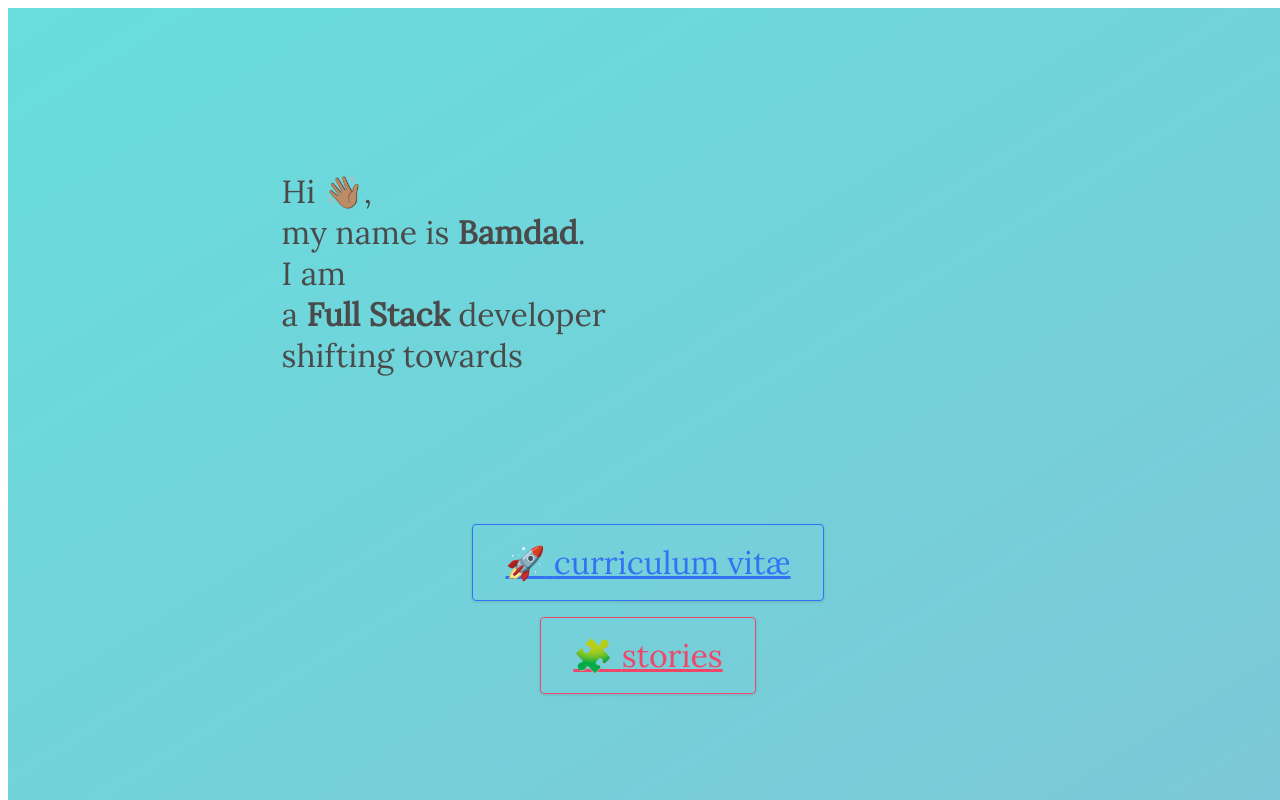
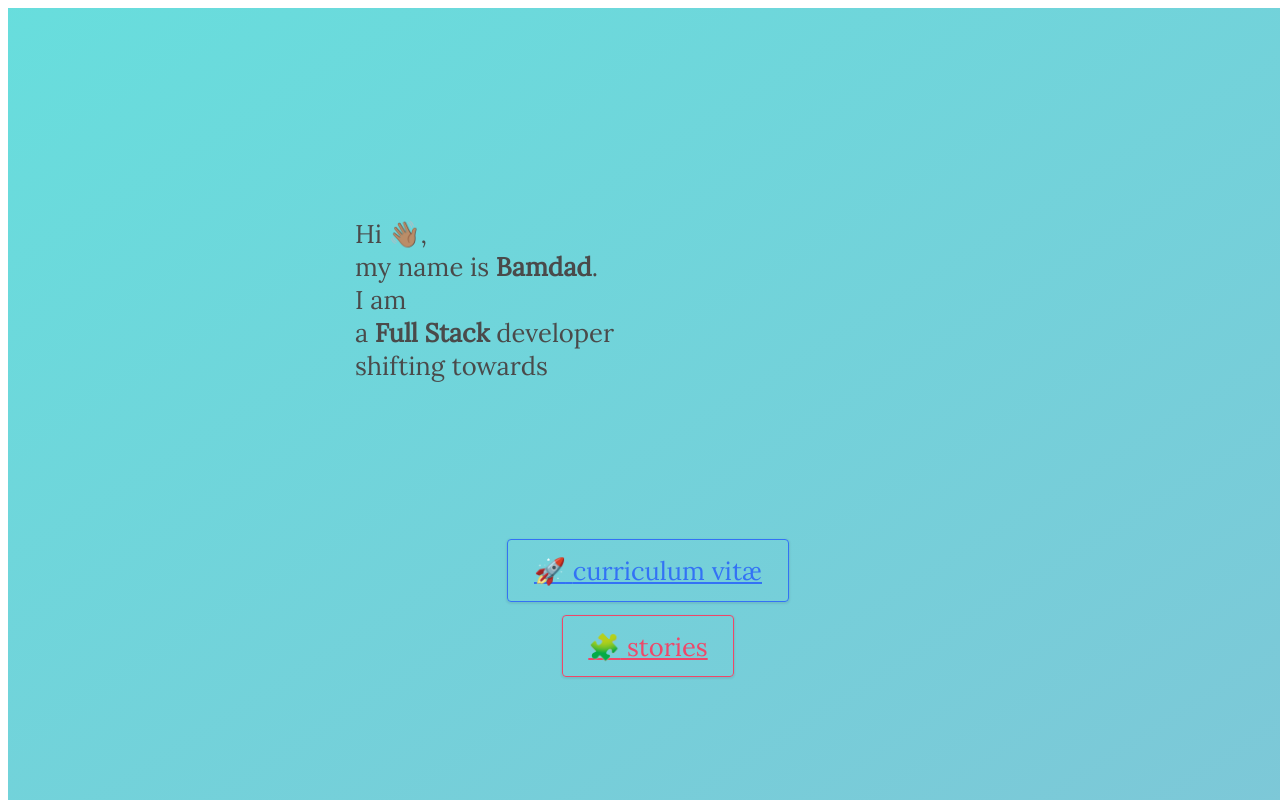
Before and after one commit to bamdadfr/bamdad.fr, a Next.js app: page / in a window 1280 px wide. Built offline with nearby package versions, Linux system fonts and the light colour scheme.

Commit message:
perf(styles): add smaller font sizes for big screens

```diff
--- a/src/app/styles/breakpoints.js
+++ b/src/app/styles/breakpoints.js
@@ -1,3 +1,6 @@
+/**
+ * @description breakpoints in pixels
+ */
 export const Breakpoints = {
     'mobile': 360,
     'phablet': 640,
--- a/src/app/styles/global.js
+++ b/src/app/styles/global.js
@@ -11,7 +11,7 @@ export const Global = createGlobalStyle`
         color: ${Theme.colors.primary};
 
         @media screen and (max-width: ${Breakpoints.mobile - 1}px) {
-            font-size: 1em;
+            font-size: 1.1em;
         }
 
         @media screen and (min-width: ${Breakpoints.mobile}px) {
@@ -19,23 +19,23 @@ export const Global = createGlobalStyle`
         }
 
         @media screen and (min-width: ${Breakpoints.phablet}px) {
+            font-size: 1.3em;
+        }
+
+        @media screen and (min-width: ${Breakpoints.tablet}px) {
             font-size: 1.4em;
         }
 
-        @media screen and (min-width: ${Breakpoints.tablet}px) {
+        @media screen and (min-width: ${Breakpoints.desktop}px) {
+            font-size: 1.5em;
+        }
+
+        @media screen and (min-width: ${Breakpoints.widescreen}px) {
             font-size: 1.6em;
         }
 
-        @media screen and (min-width: ${Breakpoints.desktop}px) {
-            font-size: 1.8em;
-        }
-
-        @media screen and (min-width: ${Breakpoints.widescreen}px) {
-            font-size: 2em;
-        }
-
         @media screen and (min-width: ${Breakpoints.fullhd}px) {
-            font-size: 2.2em;
+            font-size: 1.7em;
         }
     }
 `
```
